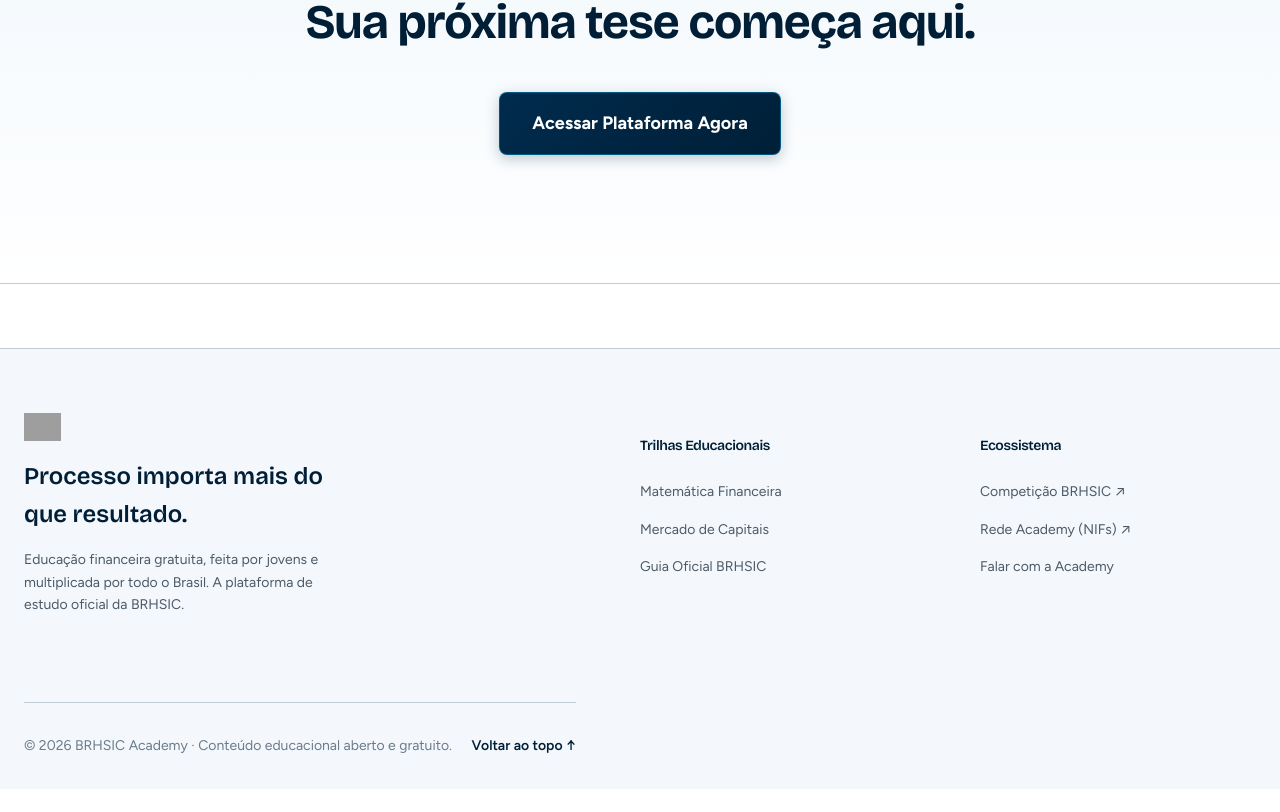
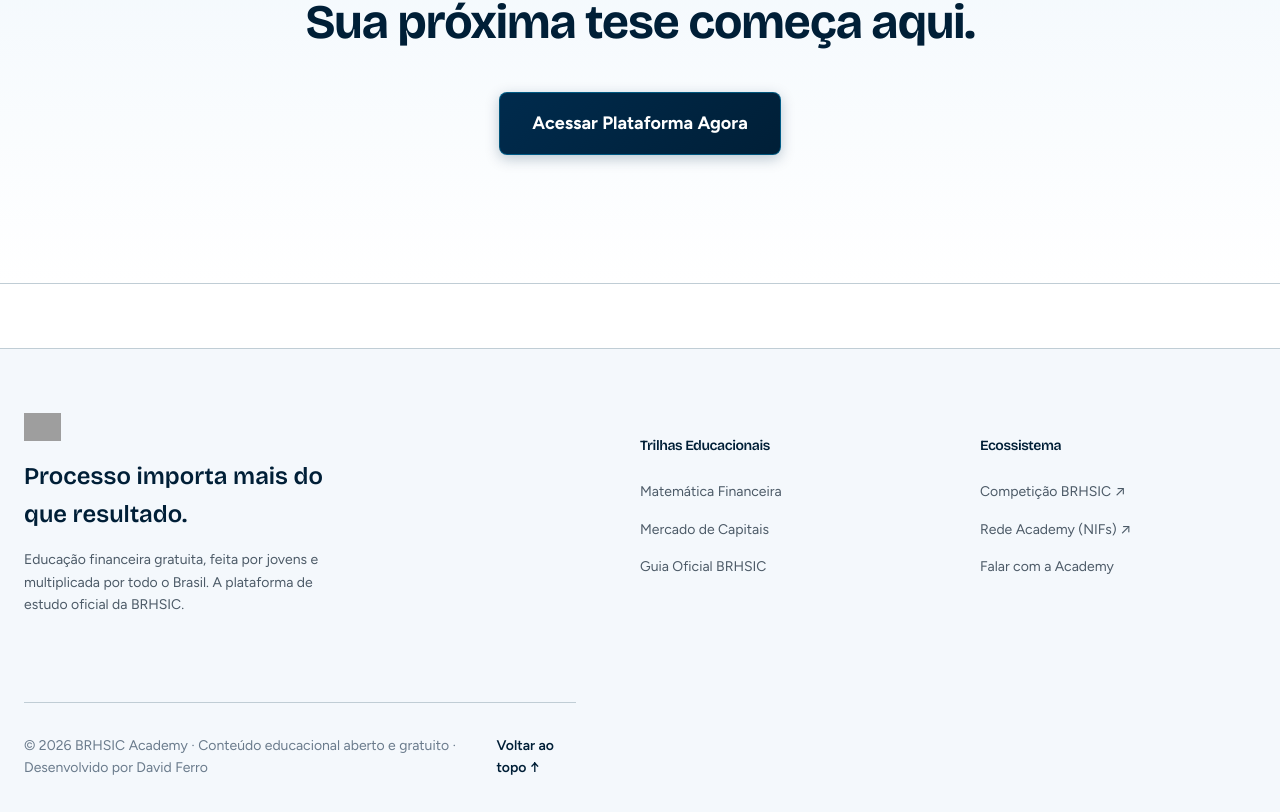
Before and after one commit to brasil-financas-atlas/atlas, a React (Vite) app: page / in a window 1280 px wide. Shown: the part 2593-3405 px from the top of the page. Before the commit the page ends 3382 px from the top, so only its background shows below. Built offline with nearby package versions, Linux system fonts and the light colour scheme; no server answers; the database is empty; grey boxes are pictures that could not be loaded.

Commit message:
feat(footer): adicionar autoria Desenvolvido por David Ferro no rodape e sobre

```diff
--- a/src/components/NavbarFooter.jsx
+++ b/src/components/NavbarFooter.jsx
@@ -696,7 +696,7 @@
       <div className="footer__container" style={{ marginTop: 0 }}>
         <div className="footer__bottom" style={{ width: '100%' }}>
           <div>
-            © 2026 BRHSIC Academy · Conteúdo educacional aberto e gratuito.
+            © 2026 BRHSIC Academy · Conteúdo educacional aberto e gratuito · Desenvolvido por David Ferro
           </div>
           <div style={{ display: 'flex', gap: '1.5rem' }}>
             <a href="#/" onClick={(e) => { e.preventDefault(); window.scrollTo({ top: 0, behavior: 'smooth' }); }} style={{ color: 'var(--text-primary)', fontWeight: 600, textDecoration: 'none' }}>Voltar ao topo ↑</a>
--- a/src/pages/ExtraPages.jsx
+++ b/src/pages/ExtraPages.jsx
@@ -385,6 +385,7 @@
               <li><strong>100% Gratuito e Aberto:</strong> Todo o conteúdo e simuladores disponíveis sem paywall ou cobranças.</li>
               <li><strong>Intuição Antes da Fórmula:</strong> Explicações visuais e demonstrações interativas antes da álgebra formal.</li>
               <li><strong>Alinhamento com a Realidade Nacional:</strong> Modelagem direta da dinâmica macroeconômica brasileira (Selic, IPCA, CDI e B3).</li>
+              <li><strong>Desenvolvimento & Engenharia:</strong> Plataforma concebida e desenvolvida por David Ferro.</li>
             </ul>
           </article>
         </div>
```
